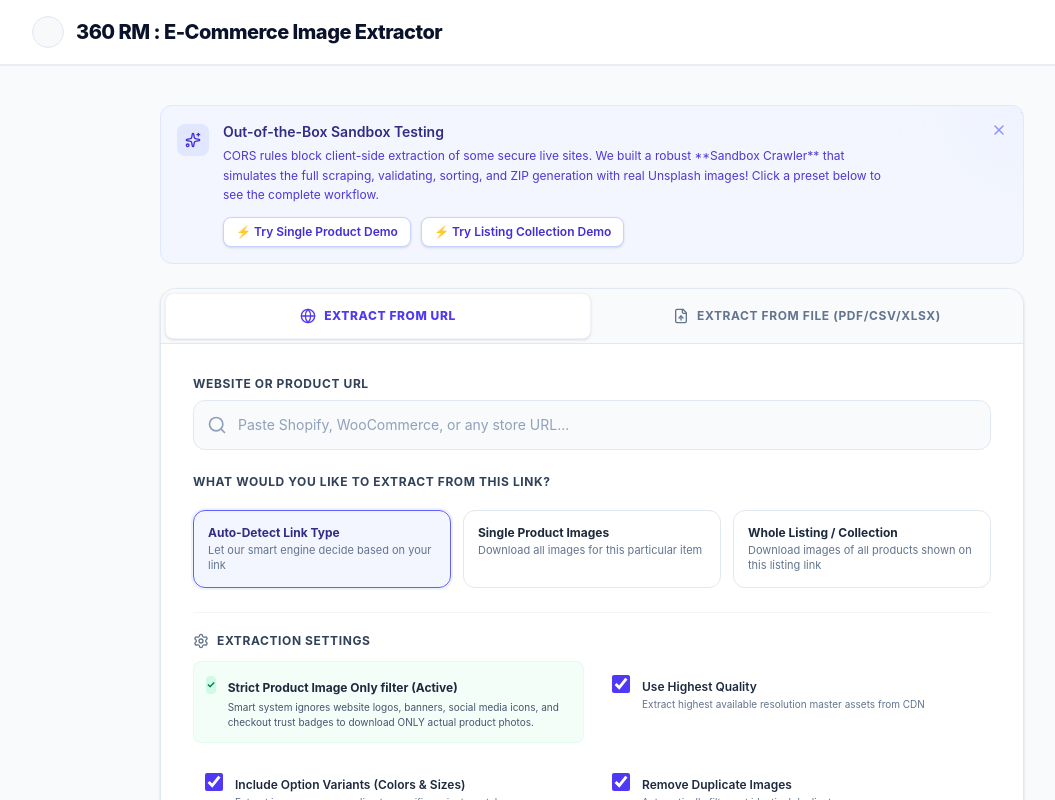
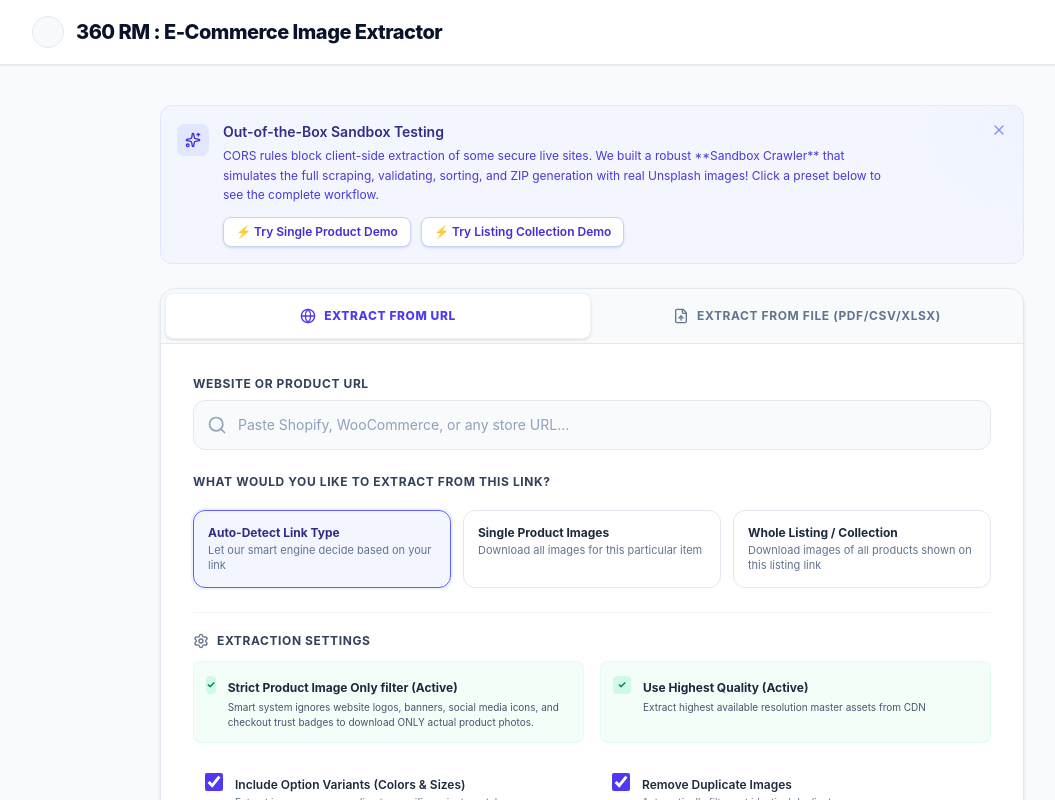
Before and after one commit to Devesh-360RM/Image-Extractor, a React (Vite) app: page / in a window 1280 px wide. Shown: the top 800 px of the page, without its empty margins (48-1103 px from the left). Built offline with nearby package versions, Linux system fonts and the light colour scheme.

Commit message:
feat(settings): enforce high-resolution image extraction
Remove the toggle for image resolution and force the use of the highest quality source images to ensure consistent output.

```diff
--- a/src/App.tsx
+++ b/src/App.tsx
@@ -59,7 +59,7 @@ export default function App() {
   // Scraper Options
   const [includeGallery, setIncludeGallery] = useState(true);
   const [includeVariants, setIncludeVariants] = useState(true);
-  const [useHighestResolution, setUseHighestResolution] = useState(true);
+  const useHighestResolution = true; // Always active
   const [removeDuplicates, setRemoveDuplicates] = useState(true);
   const [includeStyleSiblings, setIncludeStyleSiblings] = useState(false);
 
@@ -696,22 +696,17 @@ export default function App() {
                         </div>
                       </div>
 
-                      <label className="flex items-start gap-3 p-3 rounded-lg hover:bg-slate-50 transition-colors cursor-pointer group">
-                        <input
-                          type="checkbox"
-                          checked={useHighestResolution}
-                          onChange={(e) => setUseHighestResolution(e.target.checked)}
-                          className="mt-0.5 w-4.5 h-4.5 rounded text-indigo-600 border-slate-300 focus:ring-indigo-500 transition-all accent-indigo-600"
-                        />
+                      <div className="flex items-start gap-3 p-3 rounded-lg bg-emerald-50/55 border border-emerald-100/50">
+                        <div className="mt-0.5 w-4.5 h-4.5 rounded bg-emerald-100 flex items-center justify-center text-emerald-700 text-[10px] font-bold">✓</div>
                         <div>
-                          <span className="text-xs font-semibold text-slate-800 group-hover:text-slate-900">
-                            Use Highest Quality
+                          <span className="text-xs font-bold text-slate-800">
+                            Use Highest Quality (Active)
                           </span>
-                          <p className="text-[10px] text-slate-500">
+                          <p className="text-[10px] text-slate-600 mt-0.5">
                             Extract highest available resolution master assets from CDN
                           </p>
                         </div>
-                      </label>
+                      </div>
 
                       <label className="flex items-start gap-3 p-3 rounded-lg hover:bg-slate-50 transition-colors cursor-pointer group">
                         <input
```
